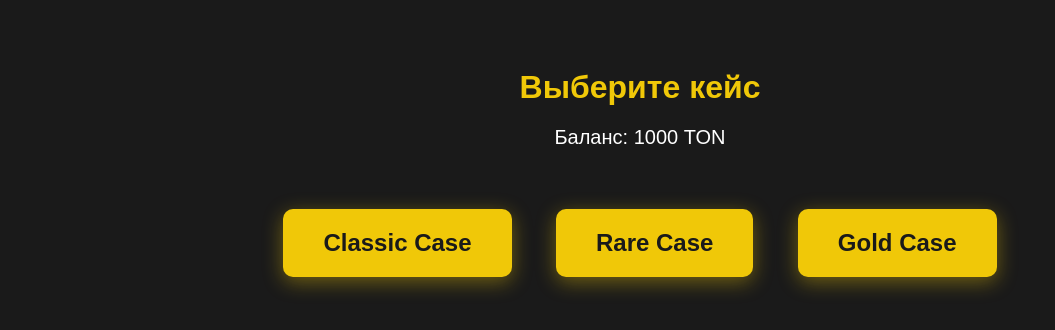
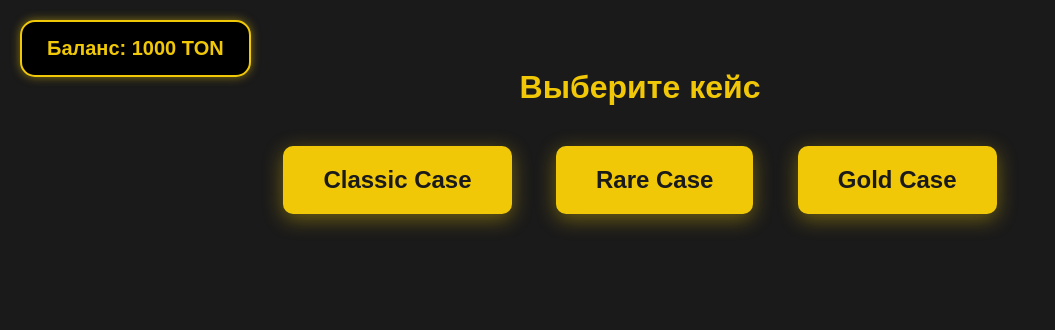
Before and after one commit to maximcodepro1337/case-simulator, a plain HTML site: page index.html in a window 1280 px wide. Shown: the whole page, without its empty margins (0-1055 px from the left). Drawn offline with Linux system fonts and the light colour scheme.

Commit message:
Update index.html

```diff
--- a/index.html
+++ b/index.html
@@ -11,14 +11,26 @@
             text-align: center;
             padding: 40px;
         }
+
         h1 {
             color: #f0c808;
             margin-bottom: 20px;
         }
-        .balance {
+
+        .balance-box {
+            position: absolute;
+            top: 20px;
+            left: 20px;
+            background-color: #000;
+            border: 2px solid #f0c808;
+            border-radius: 15px;
+            color: #f0c808;
+            padding: 15px 25px;
             font-size: 20px;
-            margin-bottom: 40px;
+            font-weight: bold;
+            box-shadow: 0 0 10px rgba(240, 200, 8, 0.5);
         }
+
         .case-button {
             background: #f0c808;
             color: #1a1a1a;
@@ -32,17 +44,20 @@
             transition: 0.3s;
             box-shadow: 0 5px 20px rgba(240, 200, 8, 0.4);
         }
+
         .case-button:hover {
             background: #ffd700;
             transform: scale(1.05);
         }
     </style>
-    <!-- Include Telegram WebApp JS -->
+
+    <!-- Telegram WebApp JS -->
     <script src="https://telegram.org/js/telegram-web-app.js"></script>
 </head>
 <body>
+    <div class="balance-box" id="balance">Баланс: 1000 TON</div>
+
     <h1>Выберите кейс</h1>
-    <div class="balance" id="balance">Баланс: 1000 TON</div>
 
     <button class="case-button" onclick="openCase('classic')">Classic Case</button>
     <button class="case-button" onclick="openCase('rare')">Rare Case</button>
@@ -53,20 +68,19 @@
             window.location.href = `case.html?case=${caseName}`;
         }
 
-        // Initialize balance
-        let balance = 1000; // Default balance
+        // Изначально баланс 1000 TON
+        let balance = 1000;
 
-        // Check if Telegram WebApp is available
+        // Проверка наличия Telegram WebApp
         if (window.Telegram && Telegram.WebApp && Telegram.WebApp.initDataUnsafe) {
             const user = Telegram.WebApp.initDataUnsafe.user;
             if (user && user.id) {
-                // Here you can implement logic to fetch the user's actual balance from your backend
-                // using the user.id as an identifier. For demonstration, we'll set it to 100.
-                balance = 100;
+                // Здесь можно запросить баланс с сервера по user.id
+                balance = 100; // Пример значения, полученного от сервера
             }
         }
 
-        // Update the balance display
+        // Обновление отображения баланса
         document.getElementById('balance').innerText = `Баланс: ${balance} TON`;
     </script>
 </body>
```
